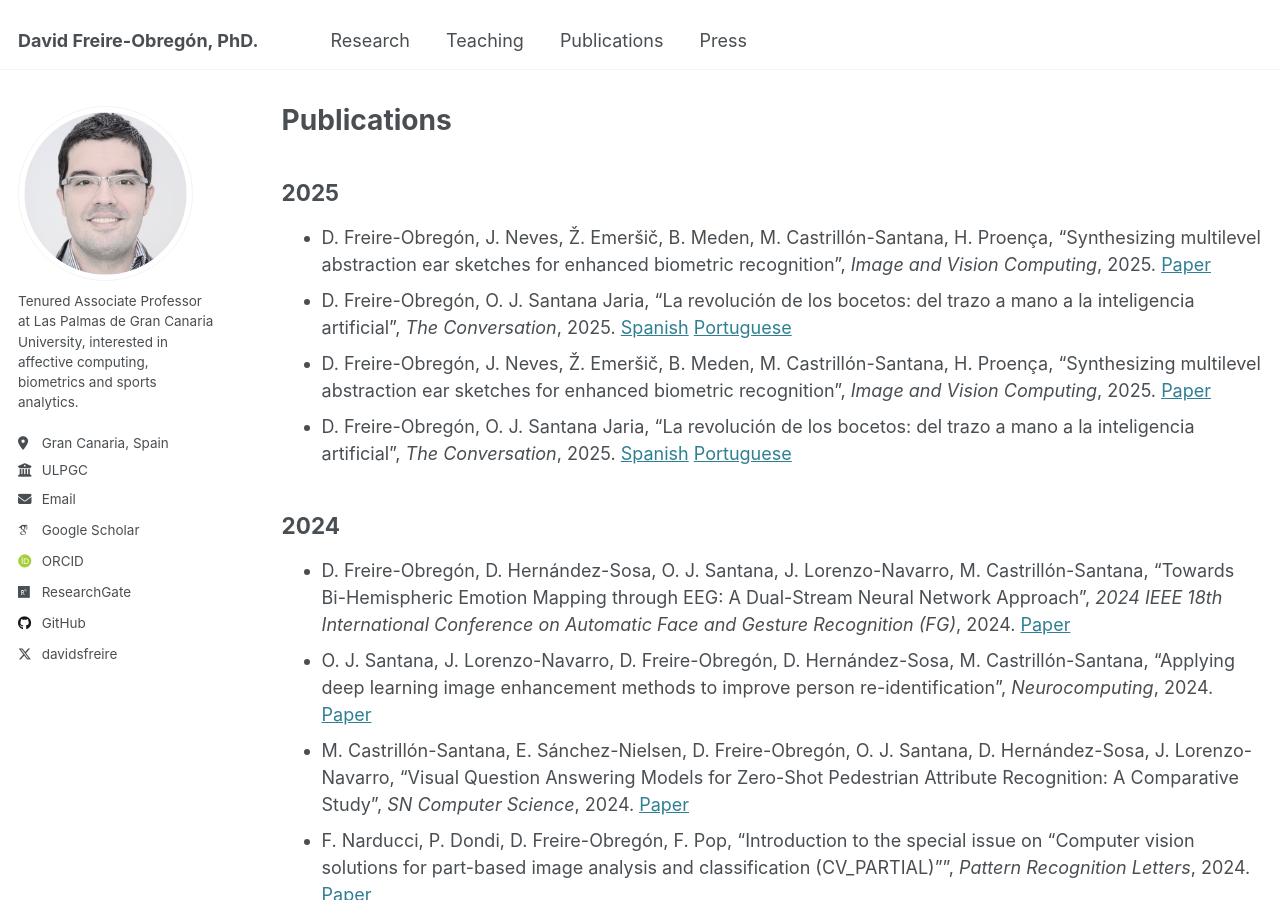
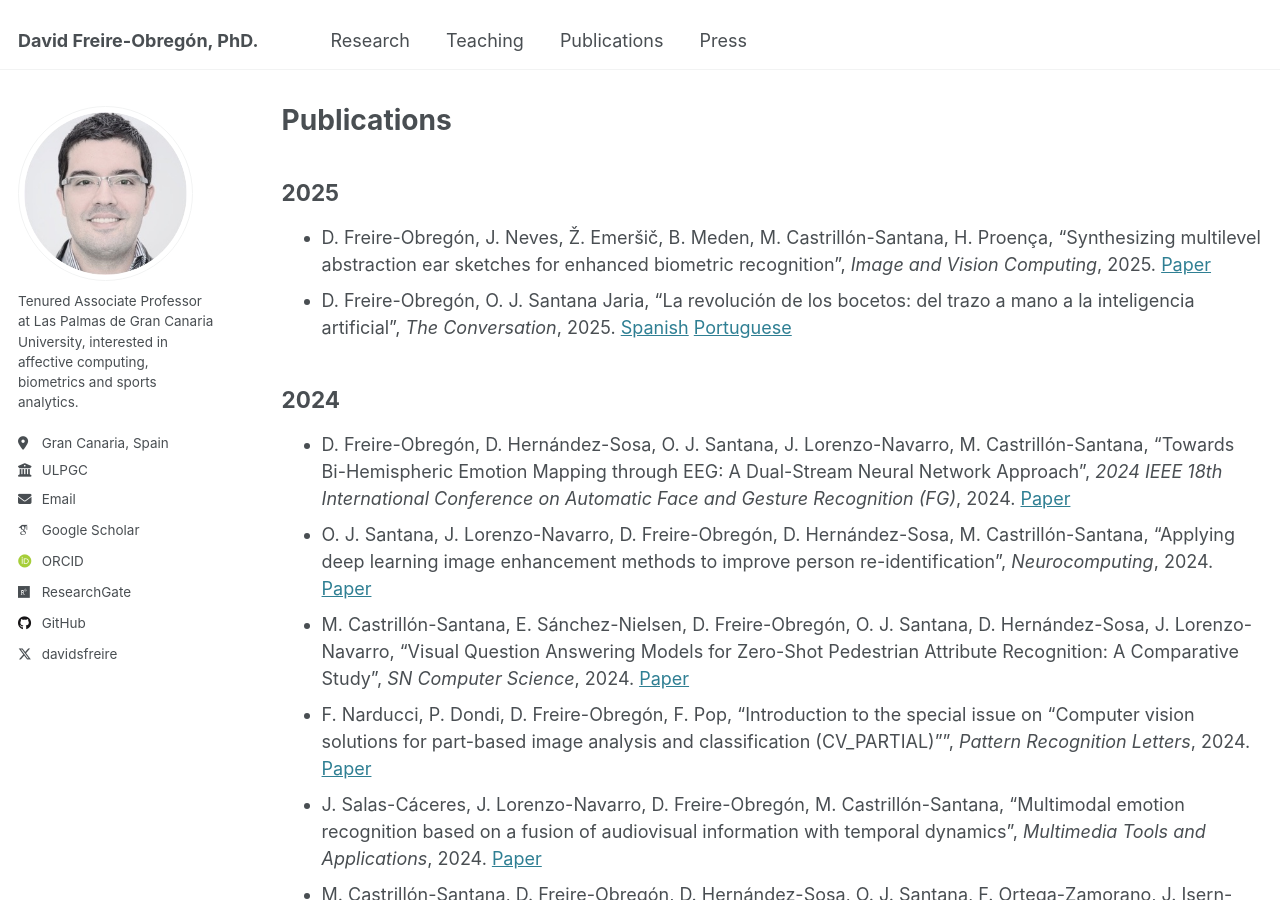
Before and after one commit to davidfreire/davidfreire.github.io, a Jekyll site: the page built from _pages/publications.md, in a window 1280 px wide and 900 px high. Built offline with Jekyll 4.4.1, drawn with Linux system fonts in a browser that asks for light colours; some web fonts are replaced; part of the change alters nothing that is shown.

Commit message:
Update publications.md

```diff
--- a/_pages/publications.md
+++ b/_pages/publications.md
@@ -11,8 +11,6 @@ redirect_from:
 
 
 ## 2025
-- D. Freire-Obregón, J. Neves, Ž. Emeršič, B. Meden, M. Castrillón-Santana, H. Proença, "Synthesizing multilevel abstraction ear sketches for enhanced biometric recognition", *Image and Vision Computing*, 2025. [Paper](https://www.sciencedirect.com/science/article/pii/S0262885625000125)
-- D. Freire-Obregón, O. J. Santana Jaria, "La revolución de los bocetos: del trazo a mano a la inteligencia artificial", *The Conversation*, 2025. [Spanish](https://theconversation.com/la-revolucion-de-los-bocetos-del-trazo-a-mano-a-la-inteligencia-artificial-244864) [Portuguese](https://theconversation.com/a-revolucao-dos-esbocos-do-desenho-a-mao-a-inteligencia-artificial-246655)
 - D. Freire-Obregón, J. Neves, Ž. Emeršič, B. Meden, M. Castrillón-Santana, H. Proença, "Synthesizing multilevel abstraction ear sketches for enhanced biometric recognition", *Image and Vision Computing*, 2025. <a href="https://www.sciencedirect.com/science/article/pii/S0262885625000125" target="_blank">Paper</a>
 - D. Freire-Obregón, O. J. Santana Jaria, "La revolución de los bocetos: del trazo a mano a la inteligencia artificial", *The Conversation*, 2025.
   <a href="https://theconversation.com/la-revolucion-de-los-bocetos-del-trazo-a-mano-a-la-inteligencia-artificial-244864" target="_blank">Spanish</a>
@@ -25,8 +23,8 @@ redirect_from:
 - M. Castrillón-Santana, E. Sánchez-Nielsen, D. Freire-Obregón, O. J. Santana, D. Hernández-Sosa, J. Lorenzo-Navarro, "Visual Question Answering Models for Zero-Shot Pedestrian Attribute Recognition: A Comparative Study", *SN Computer Science*, 2024. [Paper](#)
 - F. Narducci, P. Dondi, D. Freire-Obregón, F. Pop, "Introduction to the special issue on “Computer vision solutions for part-based image analysis and classification (CV_PARTIAL)”", *Pattern Recognition Letters*, 2024. [Paper](#)
 - J. Salas-Cáceres, J. Lorenzo-Navarro, D. Freire-Obregón, M. Castrillón-Santana, "Multimodal emotion recognition based on a fusion of audiovisual information with temporal dynamics", *Multimedia Tools and Applications*, 2024. [Paper](#)
-- M. Castrillón-Santana, D. Freire-Obregón, D. Hernández-Sosa, O. J. Santana, F. Ortega-Zamorano, J. Isern-González, J. Lorenzo-Navarro, "An Evaluation of General-Purpose Optical Character Recognizers and Digit Detectors for Race Bib Number Recognition", *ICPRAM*, 2024. [Paper](#)
-- D. Freire-Obregón, P. Barra, M. Castrillón-Santana, M. De Marsico, “Exploring biometric domain adaptation in human action recognition models for unconstrained environments”, *Multimedia Tools and Applications*, 2024. [Paper](#)
+- M. Castrillón-Santana, D. Freire-Obregón, D. Hernández-Sosa, O. J. Santana, F. Ortega-Zamorano, J. Isern-González, J. Lorenzo-Navarro, "An Evaluation of General-Purpose Optical Character Recognizers and Digit Detectors for Race Bib Number Recognition", *ICPRAM*, 2024. <a href="[[https://www.sciencedirect.com/science/article/pii/S0262885625000125](https://www.scitepress.org/Papers/2024/125624/125624.pdf)]([https://link.springer.com/article/10.1007/s11042-024-18469-5](https://www.scitepress.org/Papers/2024/125624/125624.pdf)" target="_blank">Paper</a>
+- D. Freire-Obregón, P. Barra, M. Castrillón-Santana, M. De Marsico, “Exploring biometric domain adaptation in human action recognition models for unconstrained environments”, *Multimedia Tools and Applications*, 2024. <a href="[https://link.springer.com/article/10.1007/s11042-024-18469-5](https://link.springer.com/article/10.1007/s11042-024-18469-5)" target="_blank">Paper</a>
 
 ## 2023
 - D. Freire-Obregón, J. Lorenzo-Navarro, O. J. Santana, D. Hernández-Sosa, M. Castrillón-Santana, "A Large-scale Analysis of Athletes’ Cumulative Race Time in Running Events", *International Conference on Image Analysis and Processing*, 2023. [Paper](#)
```
